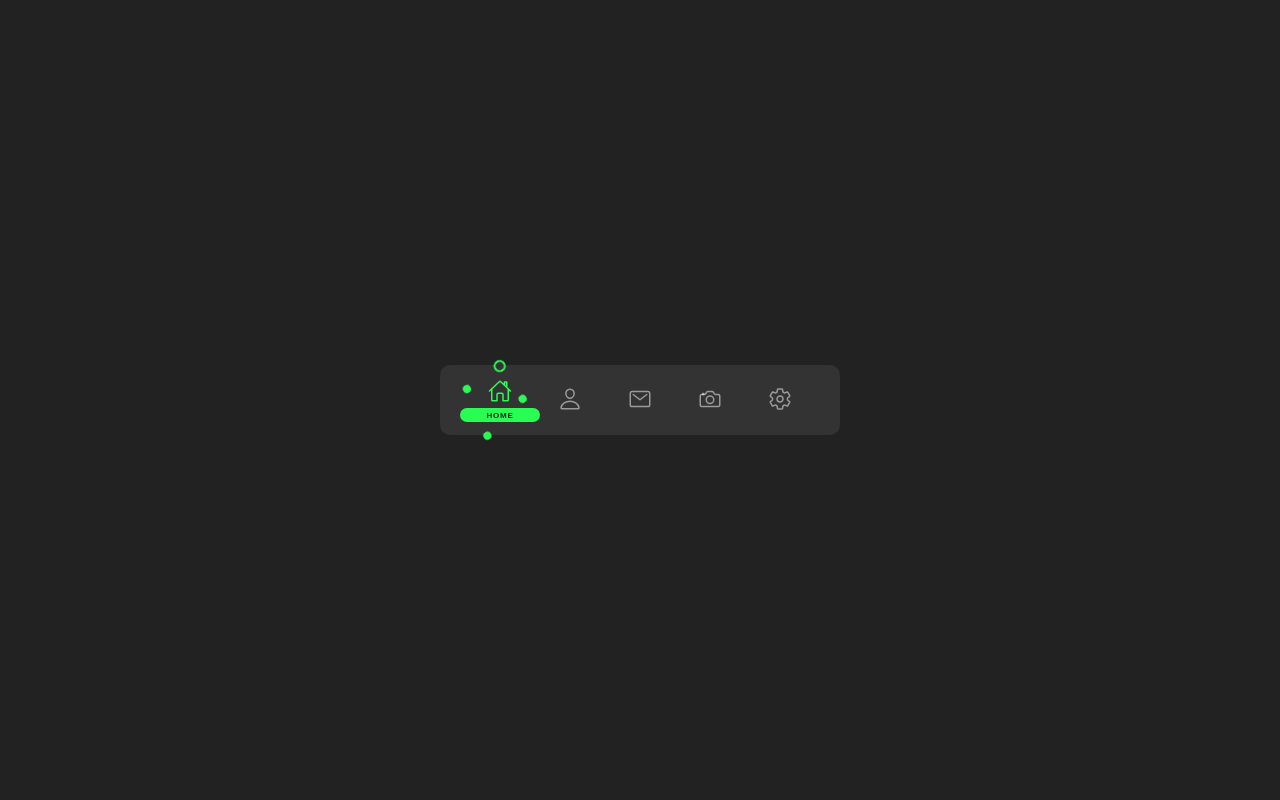
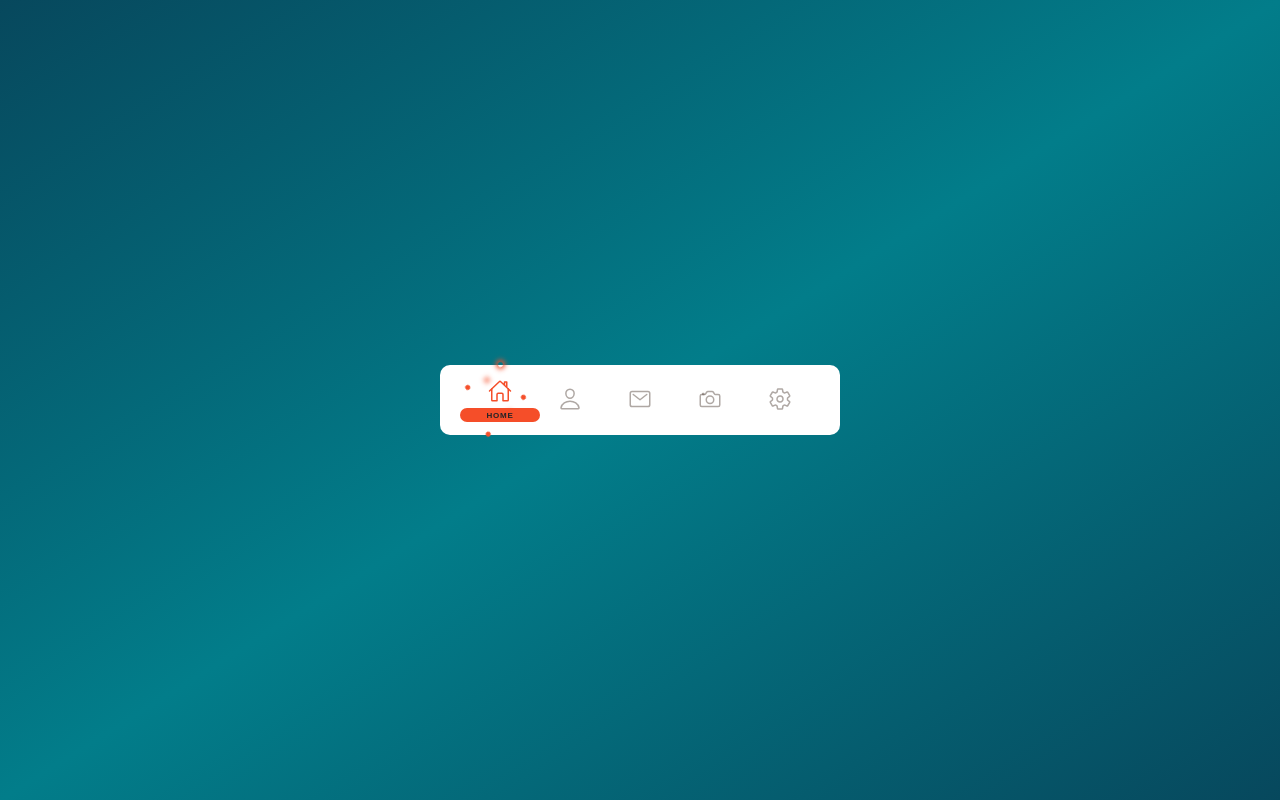
Before and after one commit to anmedina-arg/animated-animation-menu, a plain HTML site: page index.html in a window 1280 px wide. Drawn offline with nearby package versions, Linux system fonts and the light colour scheme.

Commit message:
change colors

```diff
--- a/styles.css
+++ b/styles.css
@@ -10,7 +10,7 @@ body{
   justify-content: center;
   align-items: center;
   min-height: 100vh;
-  background-color: #222;
+  background: linear-gradient(to right bottom, #07485d, #027d8a, #07485d)
 }
 
 .navigation {
@@ -20,7 +20,7 @@ body{
   display: flex;
   justify-content: center;
   align-items: center;
-  background-color: #333;
+  background-color: #fff;
   border-radius: 10px;
 }
 
@@ -55,16 +55,16 @@ body{
   font-size: 1.5em;
   line-height: 75px;
   transition: 0.5s;
-  color: rgba(255, 255, 255, 0.5);
+  color: rgb(96, 82, 73, 0.5);
 }
 
 .navigation ul li:hover a .icon{
-  color: rgba(255, 255, 255, 1);
+  color: rgba(96, 82, 73, 1);
 }
 
 .navigation ul li.active a .icon {
   transform: translateY(-8px);
-  color: #29fd53;
+  color: #f54e29;
 }
 
 .navigation ul li a .text {
@@ -100,7 +100,7 @@ body{
   bottom: 13px;
   width: 80px;
   height: 14px;
-  background: #29fd53;
+  background: #f54e29;
   border-radius: 10px;
 }
 
@@ -108,14 +108,16 @@ body{
   content: '';
   position: absolute;
   top: -3px;
-  width: 7.5px;
-  height: 7.5px;
+  width: 5px;
+  height: 5px;
   border-radius: 50%;
-  background: #333;
-  box-shadow: 0 0 0 2px #29fd53,
-              50px 50px #29fd53,
-              40px 0 #29fd53,
-              0 40px #29fd53;
+  /* background: #333; */
+  box-shadow: 0 0 5px 2px #f54e29, /*offset-x | offset-y | blur-radius | spread-radius | color*/
+              50px 50px #f54e29, /* offset-x | offset-y | color */
+              40px 0 #f54e29,
+              45px 20px 5px #f54e29,/* offset-x | offset-y | blur-radius | color */
+              5px 20px 5px #f54e29,
+              0 40px #f54e29;
   transform: rotate(45deg);
   animation: animate 2s ease-in-out infinite;
 }
```
